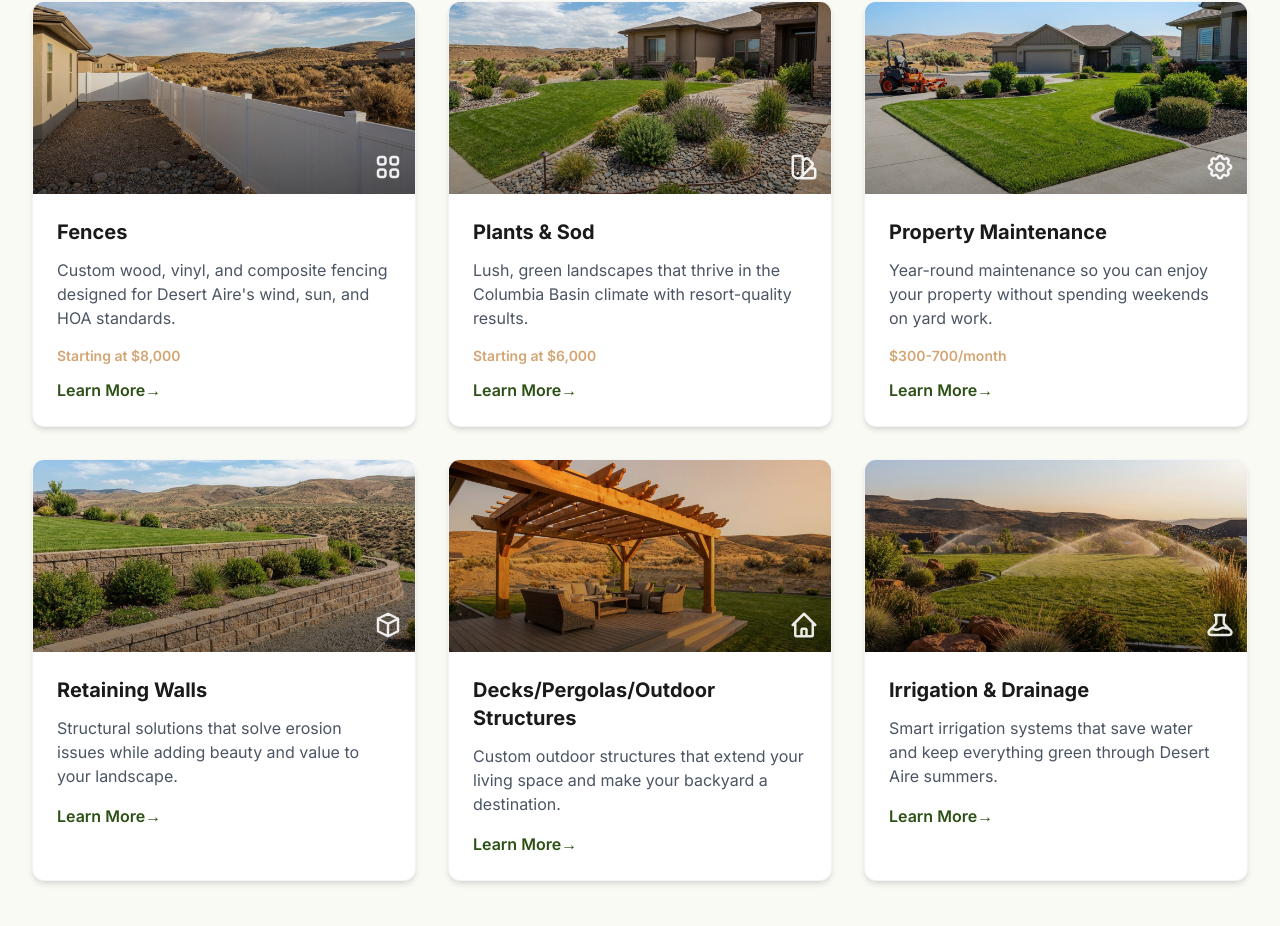
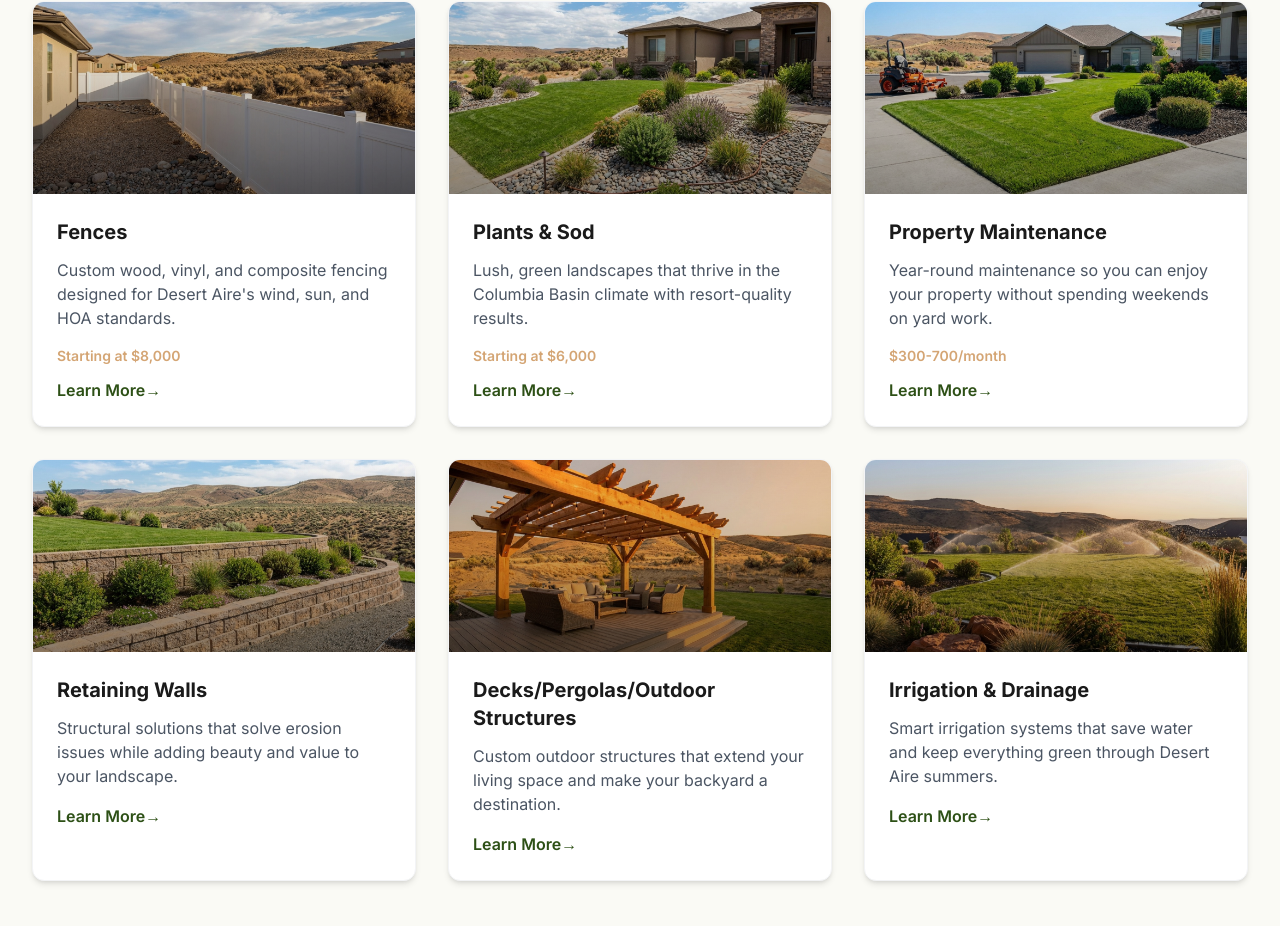
Before and after one commit to Migz100/martinez-mowing-website, a Next.js app: page / in a window 1280 px wide. Shown: the part 1115-2041 px from the top of the page. Built offline with nearby package versions, Linux system fonts and the light colour scheme.

Commit message:
fix: remove icon overlays from service card images per Miguel's request

```diff
--- a/components/ServiceCard.tsx
+++ b/components/ServiceCard.tsx
@@ -43,7 +43,6 @@ export default function ServiceCard({
                 sizes="(max-width: 768px) 100vw, (max-width: 1200px) 50vw, 33vw"
               />
               <div className="absolute inset-0 bg-gradient-to-t from-black/40 to-transparent" />
-              <Icon className="absolute bottom-3 right-3 text-3xl text-white/90" />
             </>
           ) : (
             <div className="h-full image-placeholder-gradient flex items-center justify-center">
```
